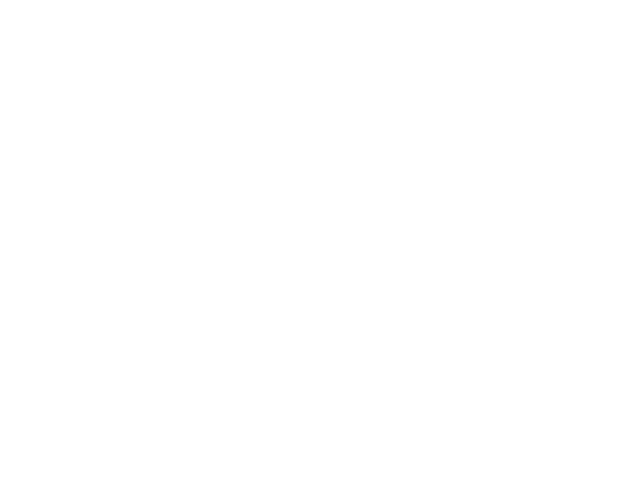
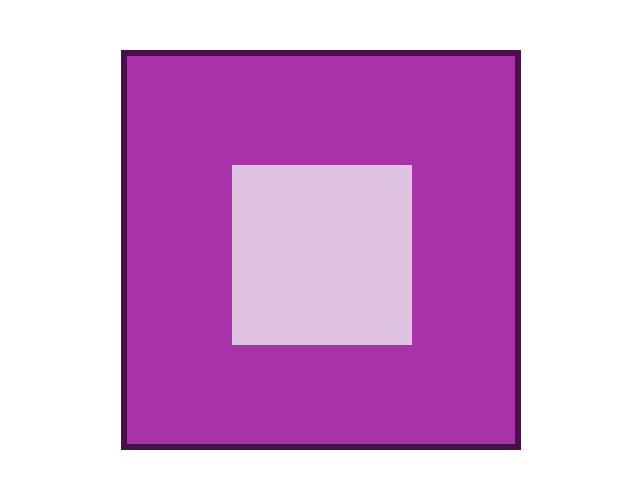
Before and after one commit to IsacEmanuel1/Padr-es-Web, a plain HTML site: page Atividades/Lista3-CSS/Quest1/index.html in a window 1280 px wide. Shown: the whole page, without its empty margins (319-959 px from the left). Drawn offline with Linux system fonts and the light colour scheme.

Commit message:
Lista 3 CSS

```diff
--- a/Atividades/Lista3-CSS/Quest1/index.html
+++ b/Atividades/Lista3-CSS/Quest1/index.html
@@ -4,13 +4,11 @@
     <meta charset="UTF-8">
     <meta name="viewport" content="width=device-width, initial-scale=1.0">
     <title>Document</title>
-    <link rel="stylesheet" href="">
+    <link rel="stylesheet" href="stely.css">
 </head>
 <body>
-    <div class="quadradoMaior">
-        <div class="QuadradoMedio">
-            <div class="QuadradoMenor">
-            </div>
+    <div class="QuadradoMaior">
+        <div class="QuadradoMenor">
         </div>
     </div>
 </body>
--- a/Atividades/Lista3-CSS/Quest1/stely.css
+++ b/Atividades/Lista3-CSS/Quest1/stely.css
@@ -0,0 +1,25 @@
+* {
+    margin: 0;
+    padding: 0;
+    box-sizing: border-box;
+}
+
+.QuadradoMaior {
+    width: 400px;
+    height: 400px;
+    background-color: #a832a8;
+    border: 6px solid #4a0e4a;
+    position: relative;
+    margin: 50px auto;
+}
+
+.QuadradoMenor {
+    width: 180px;
+    height: 180px;
+    background-color: #e0c3e0;
+
+    position: absolute;
+    top: 28%;
+    left: 27%;
+
+}
--- /dev/null
+++ b/Atividades/Lista3-CSS/Quest2/staly.css
@@ -0,0 +1,40 @@
+* {
+  margin: 0;
+  padding: 0;
+  box-sizing: border-box;
+}
+
+body {
+  font-family: Arial, sans-serif;
+  padding: 30px;
+}
+
+.Container {
+  width: 900px;
+  margin: 0 auto;
+}
+
+.receitas {
+  display: inline-block;
+  width: 200px;
+  margin-right: 20px;
+}
+
+.categoria {
+  text-transform: uppercase;
+  color: #888;
+  font-size: 12px;
+  margin-top: 10px;
+  font-weight: bold;
+}
+
+.titulo {
+  color: #2c5f7c;
+  font-size: 18px;
+  margin-top: 5px;
+}
+
+.receitas img {
+  width: 100%;
+  height: 180px;
+}
```
Also changed, not shown: Atividades/Lista3-CSS/Quest2/index.html (added, +34 -0 lines), Atividades/Lista3-CSS/Quest2/img/receita1.png (added), Atividades/Lista3-CSS/Quest2/img/receita2.png (added), Atividades/Lista3-CSS/Quest2/img/receita3.png (added).
